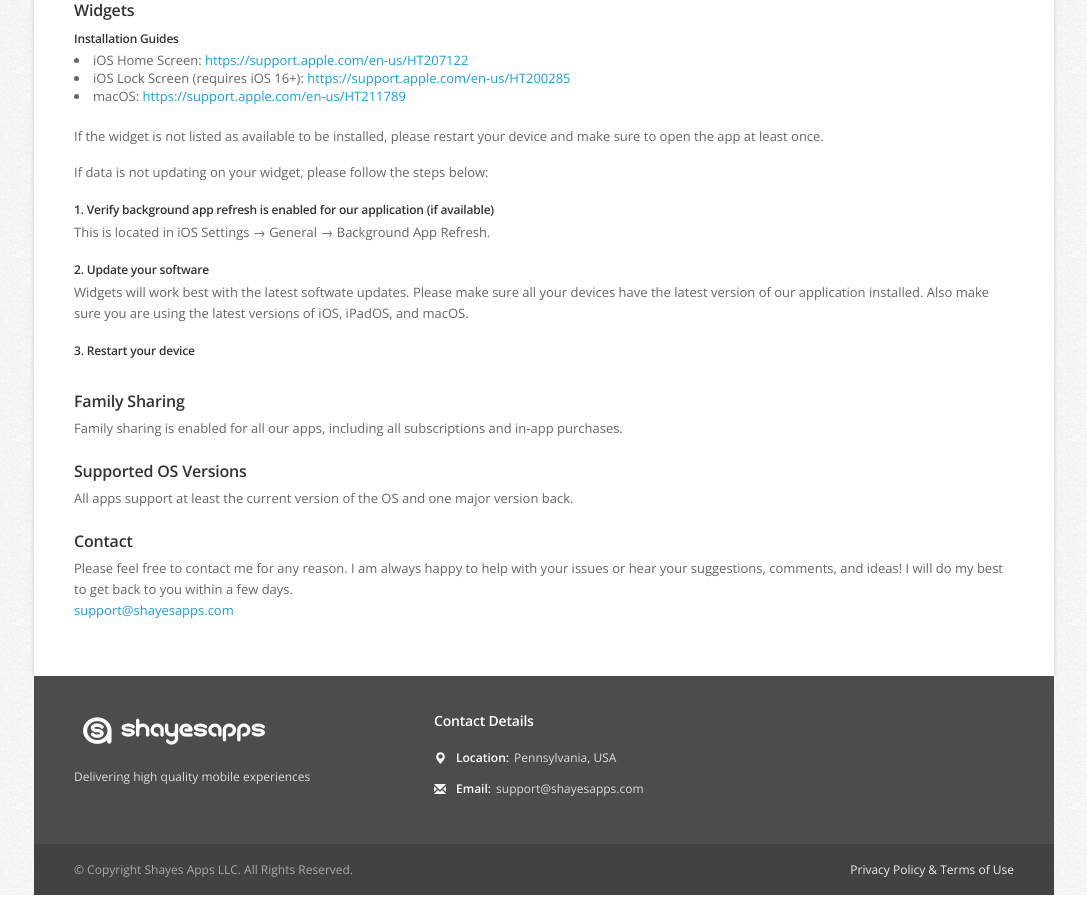
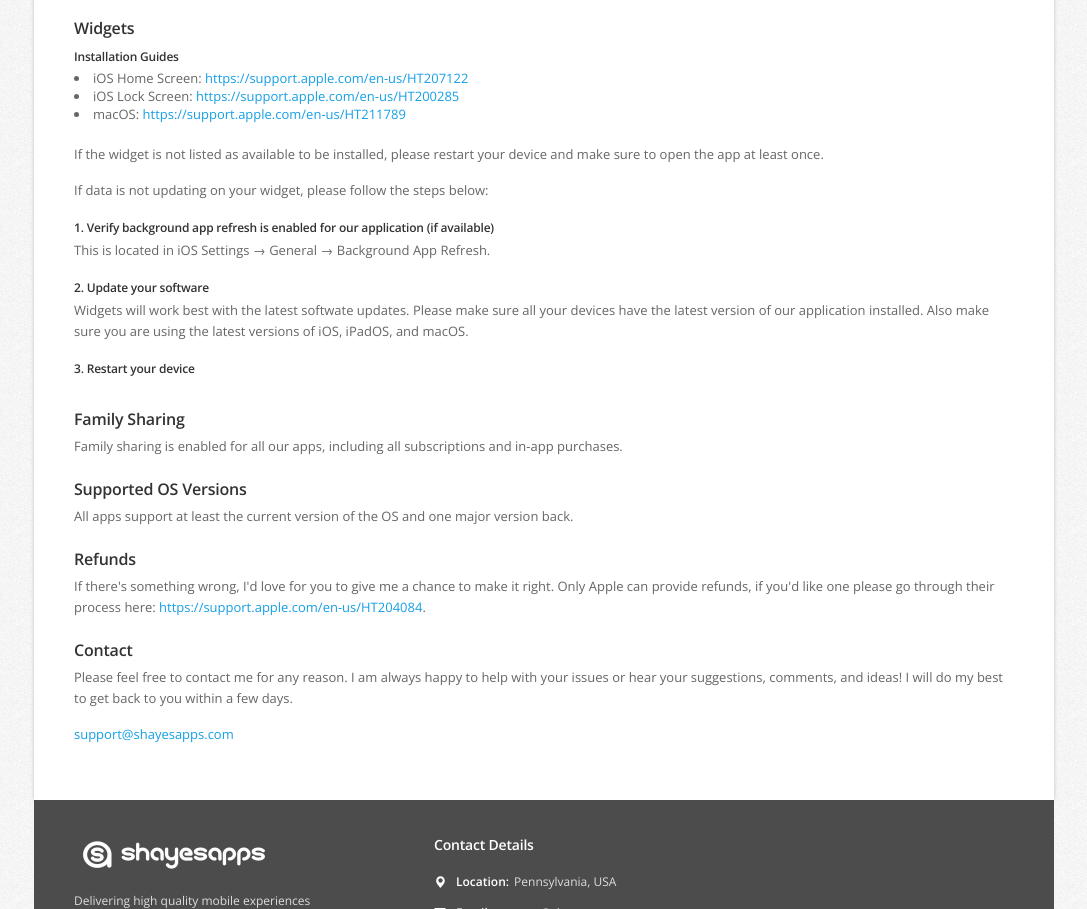
Before and after one commit to schayes04/ShayesAppsWebsite, a plain HTML site: page support.html in a window 1280 px wide. Shown: the part 1521-2430 px from the top of the page, without its empty margins (96-1183 px from the left). Drawn offline with nearby package versions, Linux system fonts and the light colour scheme.

Commit message:
Add section on refund information

```diff
--- a/support.html
+++ b/support.html
@@ -147,6 +147,7 @@
 			<li><a href="#widgets">Widgets</a></li>
 			<li><a href="#family_sharing">Family Sharing</a></li>
 			<li><a href="#os_support">Supported OS Versions</a></li>
+			<li><a href="#refunds">Refunds</a></li>
 			<li><a href="#contact">Contact</a></li>
 			<br/>
 
@@ -196,7 +197,7 @@
 			<h3 id="widgets">Widgets</h3>
 			<h5>Installation Guides</h5>
 			<li>iOS Home Screen: <a href="https://support.apple.com/en-us/HT207122">https://support.apple.com/en-us/HT207122</a></li>
-			<li>iOS Lock Screen (requires iOS 16+): <a href="https://support.apple.com/en-us/HT200285">https://support.apple.com/en-us/HT200285</a></li>
+			<li>iOS Lock Screen: <a href="https://support.apple.com/en-us/HT200285">https://support.apple.com/en-us/HT200285</a></li>
 			<li>macOS: <a href="https://support.apple.com/en-us/HT211789">https://support.apple.com/en-us/HT211789</a></li>
 			<br/>
 
@@ -219,8 +220,11 @@
 			<h3 id="os_support">Supported OS Versions</h3>
 			<p>All apps support at least the current version of the OS and one major version back.</p>
 
+			<h3 id="refunds">Refunds</h3>
+            <p>If there's something wrong, I'd love for you to give me a chance to make it right. Only Apple can provide refunds, if you'd like one please go through their process here: <a href="https://support.apple.com/en-us/HT204084">https://support.apple.com/en-us/HT204084</a>.</p>
+
 			<h3 id="contact">Contact</h3>
-            Please feel free to contact me for any reason. I am always happy to help with your issues or hear your suggestions, comments, and ideas! I will do my best to get back to you within a few days.
+            <p>Please feel free to contact me for any reason. I am always happy to help with your issues or hear your suggestions, comments, and ideas! I will do my best to get back to you within a few days.</p>
 
             <p><a href="mailto:support@shayesapps.com">support@shayesapps.com</a></p>
 
```
